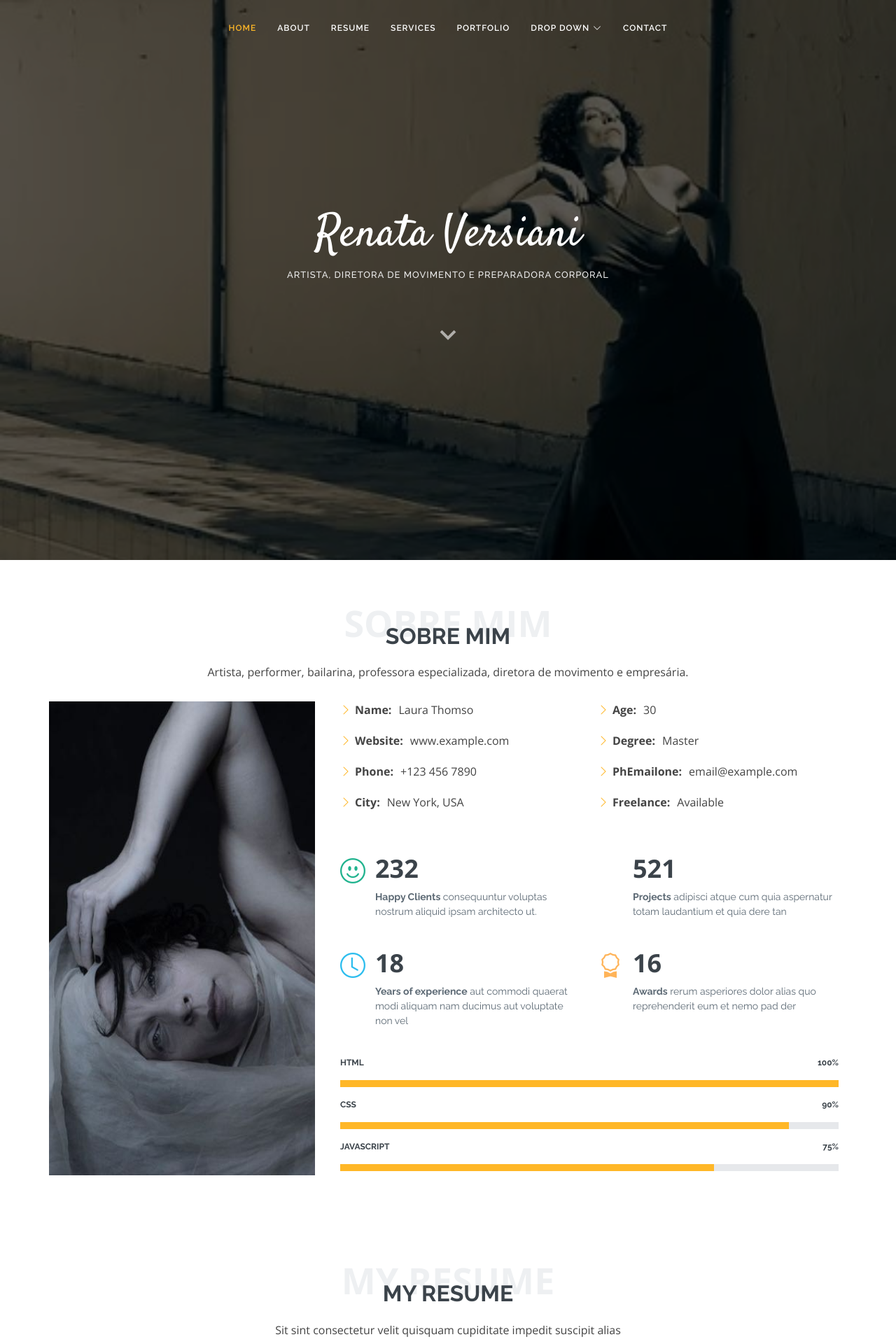
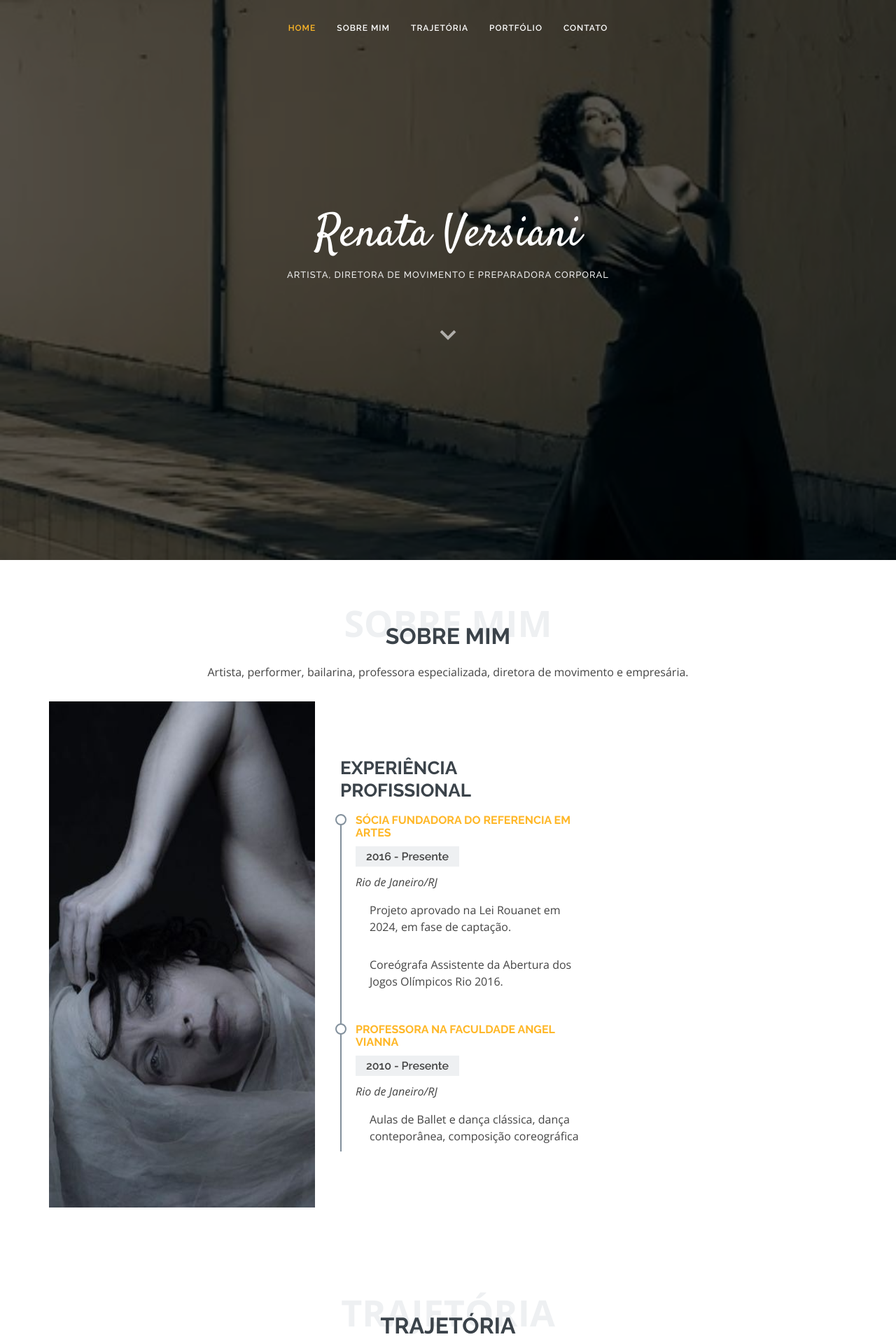
Before and after one commit to lfkopp/bailarina, a Flask app: page / in a window 1280 px wide. Shown: the top 1920 px of the page at 70% size. Run offline with Flask 3, Linux system fonts and the light colour scheme; some libraries are stand-ins or nearby versions.

Commit message:
versao completa

```diff
--- a/templates/index.html
+++ b/templates/index.html
@@ -29,11 +29,11 @@
     <nav id="navbar" class="navbar">
       <ul>
         <li><a class="nav-link scrollto active" href="#hero">Home</a></li>
-        <li><a class="nav-link scrollto" href="#about">About</a></li>
-        <li><a class="nav-link scrollto" href="#resume">Resume</a></li>
-        <li><a class="nav-link scrollto" href="#services">Services</a></li>
-        <li><a class="nav-link scrollto " href="#portfolio">Portfolio</a></li>
-        <li class="dropdown"><a href="#"><span>Drop Down</span> <i class="bi bi-chevron-down"></i></a>
+        <li><a class="nav-link scrollto" href="#about">Sobre mim</a></li>
+        <!--<li><a class="nav-link scrollto" href="#resume">Resume</a></li>-->
+        <li><a class="nav-link scrollto" href="#trajetoria">Trajetória</a></li>
+        <li><a class="nav-link scrollto " href="#portfolio">Portfólio</a></li>
+        <!--<li class="dropdown"><a href="#"><span>Drop Down</span> <i class="bi bi-chevron-down"></i></a>
           <ul>
             <li><a href="#">Drop Down 1</a></li>
             <li class="dropdown"><a href="#"><span>Deep Drop Down</span> <i class="bi bi-chevron-right"></i></a>
@@ -49,8 +49,8 @@
             <li><a href="#">Drop Down 3</a></li>
             <li><a href="#">Drop Down 4</a></li>
           </ul>
-        </li>
-        <li><a class="nav-link scrollto" href="#contact">Contact</a></li>
+        </li>-->
+        <li><a class="nav-link scrollto" href="#contact">Contato</a></li>
       </ul>
       <i class="bi bi-list mobile-nav-toggle"></i>
     </nav><!-- .navbar -->
@@ -83,24 +83,48 @@
           <div class="col-lg-8 d-flex flex-column align-items-stretch">
             <div class="content ps-lg-4 d-flex flex-column justify-content-center">
               <div class="row">
-                <div class="col-lg-6">
+
+                <!--  <div class="col-lg-6">
+
                   <ul>
-                    <li><i class="bi bi-chevron-right"></i> <strong>Name:</strong> <span>Laura Thomso</span></li>
+                    <li><i class="bi bi-chevron-right"></i> <strong>Nome:</strong> <span>Renata Versiani</span></li>
                     <li><i class="bi bi-chevron-right"></i> <strong>Website:</strong> <span>www.example.com</span></li>
                     <li><i class="bi bi-chevron-right"></i> <strong>Phone:</strong> <span>+123 456 7890</span></li>
                     <li><i class="bi bi-chevron-right"></i> <strong>City:</strong> <span>New York, USA</span></li>
-                  </ul>
-                </div>
-                <div class="col-lg-6">
-                  <ul>
-                    <li><i class="bi bi-chevron-right"></i> <strong>Age:</strong> <span>30</span></li>
-                    <li><i class="bi bi-chevron-right"></i> <strong>Degree:</strong> <span>Master</span></li>
-                    <li><i class="bi bi-chevron-right"></i> <strong>PhEmailone:</strong> <span>email@example.com</span></li>
-                    <li><i class="bi bi-chevron-right"></i> <strong>Freelance:</strong> <span>Available</span></li>
-                  </ul>
+                  </ul>-->
+
+                  <section id="resume" class="resume">
+
+                    <div class="col-lg-6">
+                      <h3 class="resume-title">Experiência Profissional</h3>
+                      <div class="resume-item">
+                        <h4>Sócia fundadora do ReFerencia em Artes</h4>
+                        <h5>2016 - Presente</h5>
+                        <p><em>Rio de Janeiro/RJ </em></p>
+                        <p>
+                        <ul>
+                          <li>Projeto aprovado na Lei Rouanet em 2024, em fase de captação.</li>
+                          <li>Coreógrafa Assistente da Abertura dos Jogos Olímpicos Rio 2016.</li>
+                        </ul>
+                        </p>
+                      </div>
+                      <div class="resume-item">
+                        <h4>Professora na Faculdade Angel Vianna</h4>
+                        <h5>2010 - Presente</h5>
+                        <p><em>Rio de Janeiro/RJ</em></p>
+                        <p>
+                        <ul>
+                          <li>Aulas de Ballet e dança clássica, dança conteporânea, composição coreográfica</li>
+                        </ul>
+                        </p>
+                      </div>
+                        </div>
+
+
+                </section>
                 </div>
               </div>
-              <div class="row mt-n4">
+      <!--        <div class="row mt-n4">
                 <div class="col-md-6 mt-5 d-md-flex align-items-md-stretch">
                   <div class="count-box">
                     <i class="bi bi-emoji-smile" style="color: #20b38e;"></i>
@@ -132,9 +156,9 @@
                     <p><strong>Awards</strong> rerum asperiores dolor alias quo reprehenderit eum et nemo pad der</p>
                   </div>
                 </div>
-              </div>
+              </div> -->
             </div><!-- End .content-->
-
+<!--
             <div class="skills-content ps-lg-4">
               <div class="progress">
                 <span class="skill">HTML <i class="val">100%</i></span>
@@ -156,7 +180,7 @@
                   <div class="progress-bar" role="progressbar" aria-valuenow="75" aria-valuemin="0" aria-valuemax="100"></div>
                 </div>
               </div>
-            </div>
+            </div>-->
 
           </div>
         </div>
@@ -165,6 +189,7 @@
     </section><!-- End About Me Section -->
 
     <!-- ======= My Resume Section ======= -->
+    <!--
     <section id="resume" class="resume">
       <div class="container">
 
@@ -235,48 +260,44 @@
         </div>
 
       </div>
-    </section><!-- End My Resume Section -->
+    </section>
+  -->
+  <!-- End My Resume Section -->
 
     <!-- ======= My Services Section ======= -->
-    <section id="services" class="services">
+    <section id="trajetoria" class="services">
       <div class="container">
 
         <div class="section-title">
-          <span>Serviços</span>
-          <h2>Serviços</h2>
-          <p>Alguns serviços</p>
+          <span>Trajetória</span>
+          <h2>Trajetória</h2>
+          <!--<p>Alguns serviços</p>-->
         </div>
 
         <div class="row">
-          <div class="col-md-6 col-lg-3 d-flex align-items-stretch mb-5 mb-lg-0">
+
+
+          <div class="col-md-6 col-lg-4 d-flex align-items-stretch mb-5 mb-lg-0">
             <div class="icon-box">
-              <div class="icon"><i class="bx bxl-dribbble"></i></div>
-              <h4 class="title"><a href="">Coreógrafa</a></h4>
-              <p class="description">Voluptatum deleniti atque corrupti quos dolores et quas molestias excepturi sint occaecati cupiditate non provident</p>
+              <div class="icon"><i class="bx bx-file"></i></div>
+              <h4 class="title"><a href="">Bailarina Clássica</a></h4>
+              <p class="description">Aos 13 anos, Renata deu seus primeiros passos profissionais na dança clássica, participando de "A Divina Comédia" dirigida por Regina Miranda e integrando o grupo Ballet Oficina de Edmundo Carijó. Aos 15, ingressou no Teatro Municipal do Rio De Janeiro, onde construiu uma sólida carreira ao longo de 11 anos. Rapidamente ascendendo de bailarina de corpo de baile para solista e, aos 17 anos, tornou-se a Primeira Bailarina, sob a direção artística de Jean-Yves Lormeau. Renata teve a honra de dançar papéis principais em clássicos e obras contemporâneas, colaborando com renomados artistas nacionais e internacionais, consolidando assim sua trajetória na dança clássica.</p>
             </div>
           </div>
 
-          <div class="col-md-6 col-lg-3 d-flex align-items-stretch mb-5 mb-lg-0">
+          <div class="col-md-6 col-lg-4 d-flex align-items-stretch mb-5 mb-lg-0">
             <div class="icon-box">
-              <div class="icon"><i class="bx bx-file"></i></div>
-              <h4 class="title"><a href="">Bailarina Clássica</a></h4>
-              <p class="description">Duis aute irure dolor in reprehenderit in voluptate velit esse cillum dolore eu fugiat nulla pariatur</p>
+              <div class="icon"><i class="bx bx-tachometer"></i></div>
+              <h4 class="title"><a href="">Dançarina Conteporânea</a></h4>
+              <p class="description">Após uma década imersa no universo clássico, Renata sentiu o chamado para explorar novas fronteiras da dança contemporânea. Ingressou na renomada Cia. de Dança Deborah Colker, onde passou oito anos aprimorando suas habilidades como intérprete e criadora. Viajou pelo mundo e pelo Brasil, apresentando e contribuindo para o repertório diversificado da companhia, incluindo produções inovadoras como "4x4", "Dínamo", "Nó" e "Cruel". Com formação em licenciatura em dança pela Faculdade/Escola Angel Vianna, Renata mergulhou ainda mais nas pesquisas de movimento, colaborando com diversas produções e expandindo seu conhecimento em videodança e performance.</p>
             </div>
           </div>
 
-          <div class="col-md-6 col-lg-3 d-flex align-items-stretch mb-5 mb-lg-0">
-            <div class="icon-box">
-              <div class="icon"><i class="bx bx-tachometer"></i></div>
-              <h4 class="title"><a href="">Bailarina Conteporânea</a></h4>
-              <p class="description">Excepteur sint occaecat cupidatat non proident, sunt in culpa qui officia deserunt mollit anim id est laborum</p>
-            </div>
-          </div>
-
-          <div class="col-md-6 col-lg-3 d-flex align-items-stretch mb-5 mb-lg-0">
+          <div class="col-md-6 col-lg-4 d-flex align-items-stretch mb-5 mb-lg-0">
             <div class="icon-box">
               <div class="icon"><i class="bx bx-world"></i></div>
-              <h4 class="title"><a href="">Diretora de Movimento</a></h4>
-              <p class="description">At vero eos et accusamus et iusto odio dignissimos ducimus qui blanditiis praesentium voluptatum deleniti atque</p>
+              <h4 class="title"><a href="">Diretora de Movimento e Coreógrafa</a></h4>
+              <p class="description">Após concluir sua pós-graduação em Sistema Laban/Bartenieff com Regina Miranda, Renata mergulhou na pesquisa do Expressionismo, fundamentando sua abordagem de Movimentação Singular. Desde 2012, ela tem explorado novas formas de expressão artística, experimentando performances e videodanças. Em 2014, Renata colaborou na criação e realização do curta-metragem "Novo Corpo Amoroso", demonstrando sua versatilidade como coreógrafa, intérprete e editora. Continuando sua jornada, Renata tem colaborado em performances urbanas, novas coreografias e direções inovadoras, expandindo seu alcance e influência na cena artística contemporânea.</p>
             </div>
           </div>
 
@@ -316,45 +337,6 @@
               </div>
             </div><!-- End testimonial item -->
 
-            <div class="swiper-slide">
-              <div class="testimonial-item">
-                <img src="{{ url_for('static', filename='assets/img/testimonials/testimonials1.jpg') }}" class="testimonial-img" alt="">
-                <h3>Jena Karlis</h3>
-                <h4>Store Owner</h4>
-                <p>
-                  <i class="bx bxs-quote-alt-left quote-icon-left"></i>
-                  Enim nisi quem export duis labore cillum quae magna enim sint quorum nulla quem veniam duis minim tempor labore quem eram duis noster aute amet eram fore quis sint minim.
-                  <i class="bx bxs-quote-alt-right quote-icon-right"></i>
-                </p>
-              </div>
-            </div><!-- End testimonial item -->
-
-            <div class="swiper-slide">
-              <div class="testimonial-item">
-                <img src="{{ url_for('static', filename='assets/img/testimonials/testimonials1.jpg') }}" class="testimonial-img" alt="">
-                <h3>Matt Brandon</h3>
-                <h4>Freelancer</h4>
-                <p>
-                  <i class="bx bxs-quote-alt-left quote-icon-left"></i>
-                  Fugiat enim eram quae cillum dolore dolor amet nulla culpa multos export minim fugiat minim velit minim dolor enim duis veniam ipsum anim magna sunt elit fore quem dolore labore illum veniam.
-                  <i class="bx bxs-quote-alt-right quote-icon-right"></i>
-                </p>
-              </div>
-            </div><!-- End testimonial item -->
-
-            <div class="swiper-slide">
-              <div class="testimonial-item">
-                <img src="{{ url_for('static', filename='assets/img/testimonials/testimonials1.jpg') }}" class="testimonial-img" alt="">
-                <h3>John Larson</h3>
-                <h4>Entrepreneur</h4>
-                <p>
-                  <i class="bx bxs-quote-alt-left quote-icon-left"></i>
-                  Quis quorum aliqua sint quem legam fore sunt eram irure aliqua veniam tempor noster veniam enim culpa labore duis sunt culpa nulla illum cillum fugiat legam esse veniam culpa fore nisi cillum quid.
-                  <i class="bx bxs-quote-alt-right quote-icon-right"></i>
-                </p>
-              </div>
-            </div><!-- End testimonial item -->
-
           </div>
           <div class="swiper-pagination"></div>
         </div>
@@ -373,15 +355,26 @@
         </div>
 
         <ul id="portfolio-flters" class="d-flex justify-content-center">
-          <li data-filter="*" class="filter-active">All</li>
-          <li data-filter=".filter-app">App</li>
-          <li data-filter=".filter-card">Card</li>
-          <li data-filter=".filter-web">Web</li>
+          <li data-filter="*" class="filter-active">Ver tudo</li>
+          <li data-filter=".filter-conteporanea">Conteporânea</li>
+          <li data-filter=".filter-carnaval">Carnaval</li>
+          <li data-filter=".filter-classica">Clássica</li>
         </ul>
 
         <div class="row portfolio-container">
 
-          <div class="col-lg-4 col-md-6 portfolio-item filter-app">
+          <div class="col-lg-3 col-md-4 portfolio-item filter-conteporanea">
+            <div class="portfolio-img"><img src="{{ url_for('static', filename='assets/img/portfolio/4por4.gif') }}" class="img-fluid" alt=""></div>
+            <div class="portfolio-info">
+              <h4>App 1</h4>
+              <p>App</p>
+              <a href="https://player.vimeo.com/video/926696765?autoplay=1&loop=1&title=0&byline=0&controls=0&muted=1" data-gallery="portfolioGallery" class="portfolio-lightbox preview-link" title="App 1"><i class="bx bx-plus"></i></a>
+              <a href="portfolio-details.html" class="details-link" title="More Details"><i class="bx bx-link"></i></a>
+            </div>
+          </div>
+
+
+          <div class="col-lg-3 col-md-4 portfolio-item filter-conteporanea">
             <div class="portfolio-img"><img src="{{ url_for('static', filename='assets/img/portfolio/portfolio-1.jpg') }}" class="img-fluid" alt=""></div>
             <div class="portfolio-info">
               <h4>App 1</h4>
@@ -391,7 +384,7 @@
             </div>
           </div>
 
-          <div class="col-lg-4 col-md-6 portfolio-item filter-web">
+          <div class="col-lg-3 col-md-4 portfolio-item filter-conteporanea">
             <div class="portfolio-img"><img src="{{ url_for('static', filename='assets/img/portfolio/portfolio-2.jpg') }}" class="img-fluid" alt=""></div>
             <div class="portfolio-info">
               <h4>Web 3</h4>
@@ -401,7 +394,28 @@
             </div>
           </div>
 
-          <div class="col-lg-4 col-md-6 portfolio-item filter-app">
+          <div class="col-lg-3 col-md-4 portfolio-item filter-conteporanea">
+            <div class="portfolio-img"><img src="{{ url_for('static', filename='assets/img/portfolio/corpo_amoroso.gif') }}" class="img-fluid" alt=""></div>
+            <div class="portfolio-info">
+              <h4>Web 3</h4>
+              <p>Web</p>
+              <a href="{{ url_for('static', filename='assets/img/portfolio/corpo_aoroso.gif') }}" data-gallery="portfolioGallery" class="portfolio-lightbox preview-link" title="Web 3"><i class="bx bx-plus"></i></a>
+              <a href="portfolio-details.html" class="details-link" title="More Details"><i class="bx bx-link"></i></a>
+            </div>
+          </div>
+
+
+          <div class="col-lg-3 col-md-4 portfolio-item filter-carnaval">
+            <div class="portfolio-img"><img src="{{ url_for('static', filename='assets/img/portfolio/azul.gif') }}" class="img-fluid" alt=""></div>
+            <div class="portfolio-info">
+              <h4>Web 3</h4>
+              <p>Web</p>
+              <a href="{{ url_for('static', filename='assets/img/portfolio/azul.gif') }}" data-gallery="portfolioGallery" class="portfolio-lightbox preview-link" title="Web 3"><i class="bx bx-plus"></i></a>
+              <a href="portfolio-details.html" class="details-link" title="More Details"><i class="bx bx-link"></i></a>
+            </div>
+          </div>
+
+          <div class="col-lg-3 col-md-4 portfolio-item filter-carnaval">
             <div class="portfolio-img"><img src="{{ url_for('static', filename='assets/img/portfolio/portfolio-3.jpg') }}" class="img-fluid" alt=""></div>
             <div class="portfolio-info">
               <h4>App 2</h4>
@@ -411,7 +425,18 @@
             </div>
           </div>
 
-          <div class="col-lg-4 col-md-6 portfolio-item filter-card">
+
+          <div class="col-lg-3 col-md-4 portfolio-item filter-carnaval">
+            <div class="portfolio-img"><img src="{{ url_for('static', filename='assets/img/portfolio/dinamo.gif') }}" class="img-fluid" alt=""></div>
+            <div class="portfolio-info">
+              <h4>Web 3</h4>
+              <p>Web</p>
+              <a href="{{ url_for('static', filename='assets/img/portfolio/dinamo.gif') }}" data-gallery="portfolioGallery" class="portfolio-lightbox preview-link" title="Web 3"><i class="bx bx-plus"></i></a>
+              <a href="portfolio-details.html" class="details-link" title="More Details"><i class="bx bx-link"></i></a>
+            </div>
+          </div>
+
+          <div class="col-lg-3 col-md-4 portfolio-item filter-classica">
             <div class="portfolio-img"><img src="{{ url_for('static', filename='assets/img/portfolio/portfolio-4.jpg') }}" class="img-fluid" alt=""></div>
             <div class="portfolio-info">
               <h4>Card 2</h4>
@@ -421,7 +446,7 @@
             </div>
           </div>
 
-          <div class="col-lg-4 col-md-6 portfolio-item filter-web">
+          <div class="col-lg-3 col-md-4 portfolio-item filter-classica">
             <div class="portfolio-img"><img src="{{ url_for('static', filename='assets/img/portfolio/portfolio-5.jpg') }}" class="img-fluid" alt=""></div>
             <div class="portfolio-info">
               <h4>Web 2</h4>
@@ -431,7 +456,7 @@
             </div>
           </div>
 
-          <div class="col-lg-4 col-md-6 portfolio-item filter-app">
+          <div class="col-lg-3 col-md-4 portfolio-item filter-classica">
             <div class="portfolio-img"><img src="{{ url_for('static', filename='assets/img/portfolio/portfolio-6.jpg') }}" class="img-fluid" alt=""></div>
             <div class="portfolio-info">
               <h4>App 3</h4>
@@ -441,7 +466,7 @@
             </div>
           </div>
 
-          <div class="col-lg-4 col-md-6 portfolio-item filter-card">
+          <div class="col-lg-3 col-md-4 portfolio-item filter-card">
             <div class="portfolio-img"><img src="{{ url_for('static', filename='assets/img/portfolio/portfolio-7.jpg') }}" class="img-fluid" alt=""></div>
             <div class="portfolio-info">
               <h4>Card 1</h4>
@@ -451,7 +476,7 @@
             </div>
           </div>
 
-          <div class="col-lg-4 col-md-6 portfolio-item filter-card">
+          <div class="col-lg-3 col-md-4 portfolio-item filter-card">
             <div class="portfolio-img"><img src="{{ url_for('static', filename='assets/img/portfolio/portfolio-8.jpg') }}" class="img-fluid" alt=""></div>
             <div class="portfolio-info">
               <h4>Card 3</h4>
@@ -461,7 +486,7 @@
             </div>
           </div>
 
-          <div class="col-lg-4 col-md-6 portfolio-item filter-web">
+          <div class="col-lg-3 col-md-4 portfolio-item filter-web">
             <div class="portfolio-img"><img src="{{ url_for('static', filename='assets/img/portfolio/portfolio-9.jpg') }}" class="img-fluid" alt=""></div>
             <div class="portfolio-info">
               <h4>Web 3</h4>
@@ -579,8 +604,8 @@
                   <i class="bx bx-share-alt"></i>
                   <h3>Redes sociais</h3>
                   <div class="social-links">
-                    <a href="#" class="instagram"><i class="bi bi-instagram"></i></a>
-                    <a href="#" class="linkedin"><i class="bi bi-linkedin"></i></a>
+                    <a href="https://www.instagram.com/renatalversiani/" target="_blank" class="instagram"><i class="bi bi-instagram"></i></a>
+                    <a href="https://www.linkedin.com/in/renataversiani/" target="_blank" class="linkedin"><i class="bi bi-linkedin"></i></a>
                     <!--
                       <a href="#" class="google-plus"><i class="bi bi-skype"></i></a>
                       <a href="#" class="facebook"><i class="bi bi-facebook"></i></a>
```
Also changed, not shown: static/assets/img/apple-touch-icon.png, static/assets/img/favicon.png, static/assets/scss/Readme.txt (deleted), 4 other files.
